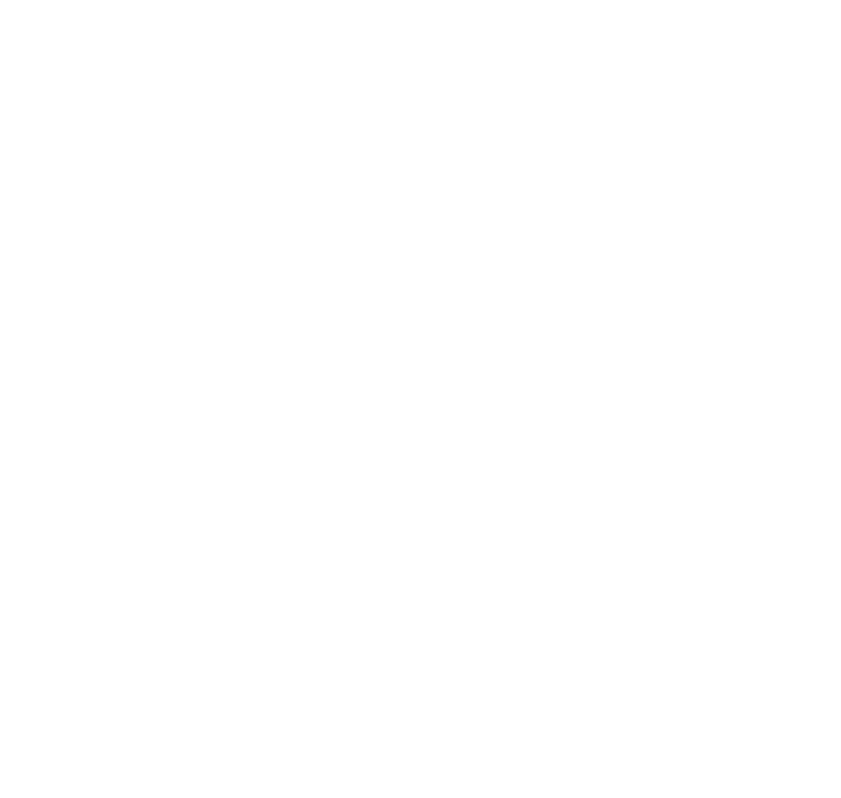
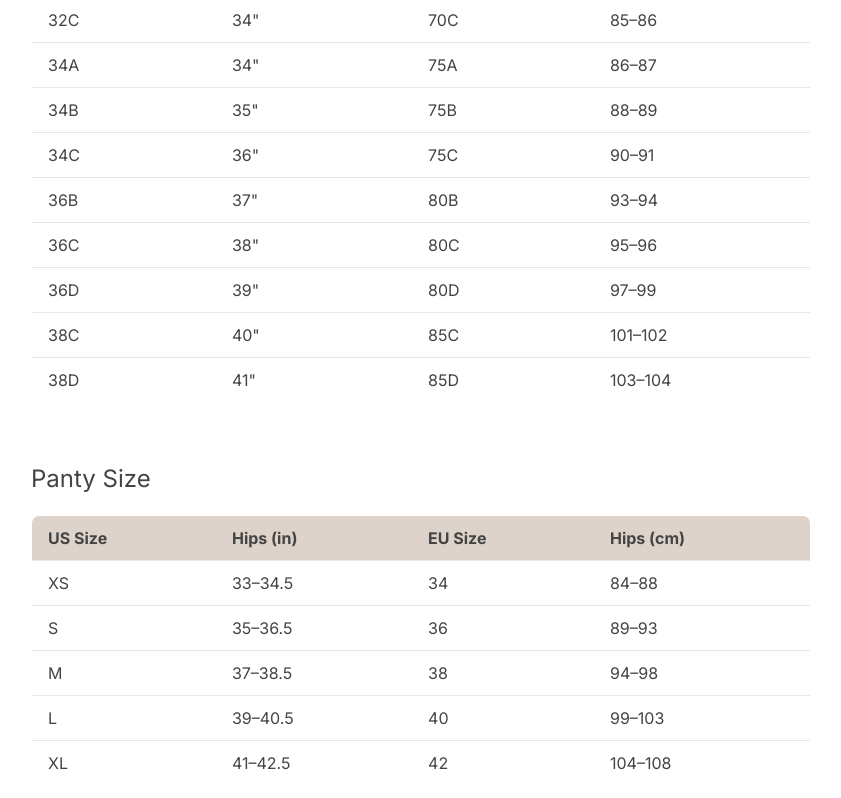
Before and after one commit to tatiana-anosova/essera, a Next.js app: page /size-guide in a window 1280 px wide. Shown: the part 362-1160 px from the top of the page, without its empty margins (9-850 px from the left). Before the commit the page ends 800 px from the top, so only its background shows below. Built offline with nearby package versions, Linux system fonts and the light colour scheme.

Commit message:
Add size guide page

```diff
--- a/src/app/contact/page.module.css
+++ b/src/app/contact/page.module.css
@@ -0,0 +1,4 @@
+.main {
+	max-width: 1200px;
+	margin: 0 auto 64px auto;
+}
--- a/src/app/contact/page.tsx
+++ b/src/app/contact/page.tsx
@@ -1,11 +1,11 @@
 import styles from "./page.module.css";
 import clsx from "clsx";
 
-export default function Terms() {
+export default function Contact() {
 	return (
 		<div className={clsx('page', styles.page)}>
 			<main className={styles.main}>
-
+				<h1>Contact</h1>
 			</main>
 		</div>
 	);
--- a/src/app/policy/page.module.css
+++ b/src/app/policy/page.module.css
@@ -4,7 +4,7 @@
 }
 
 .updated span {
-	color: var(--dusty-blush);
+	color: var(--muted-rose);
 }
 
 .subtitle {
--- a/src/app/policy/page.tsx
+++ b/src/app/policy/page.tsx
@@ -1,7 +1,7 @@
 import styles from "./page.module.css";
 import clsx from "clsx";
 
-export default function Terms() {
+export default function Policy() {
 	return (
 		<div className={clsx('page', styles.page)}>
 			<main className={styles.main}>
--- a/src/app/size-guide/page.module.css
+++ b/src/app/size-guide/page.module.css
@@ -0,0 +1,55 @@
+.main {
+	max-width: 1200px;
+	margin: 0 auto 64px auto;
+}
+
+.subtitle {
+	margin: 24px 0;
+	font-size: 24px;
+}
+
+.section {
+	width: 780px;
+	margin-bottom: 64px;
+}
+
+.table {
+	width: 100%;
+	border-collapse: collapse;
+	font-size: 16px;
+	border: 1px solid var(--pearl-gray);
+	border-radius: 8px;
+	overflow: hidden;
+}
+
+.table thead {
+	background-color: var(--misty-beige);
+}
+
+.table th,
+.table td {
+	padding: 14px 16px;
+	text-align: left;
+	border-bottom: 1px solid var(--pearl-gray);
+}
+
+.table th {
+	font-weight: 600;
+}
+
+.table tr:last-child td {
+	border-bottom: none;
+}
+
+@media (max-width: 600px) {
+	.table th,
+	.table td {
+		font-size: 14px;
+		padding: 10px 12px;
+	}
+
+	.title {
+		font-size: 32px;
+	}
+
+}
--- a/src/app/size-guide/page.tsx
+++ b/src/app/size-guide/page.tsx
@@ -1,12 +1,139 @@
 import styles from "./page.module.css";
 import clsx from "clsx";
 
-export default function Terms() {
+export default function SizeGuide() {
 	return (
 		<div className={clsx('page', styles.page)}>
 			<main className={styles.main}>
+				<h1>Size Guide</h1>
+				<section className={styles.section}>
+					<div className={clsx(styles.subtitle)}>Bra Size</div>
+					<table className={styles.table}>
+						<thead>
+						<tr>
+							<th>US Size</th>
+							<th>Bust (in)</th>
+							<th>EU Size</th>
+							<th>Bust (cm)</th>
+						</tr>
+						</thead>
+						<tbody>
+						<tr>
+							<td>32A</td>
+							<td>32"</td>
+							<td>70A</td>
+							<td>81–82</td>
+						</tr>
+						<tr>
+							<td>32B</td>
+							<td>33"</td>
+							<td>70B</td>
+							<td>83–84</td>
+						</tr>
+						<tr>
+							<td>32C</td>
+							<td>34"</td>
+							<td>70C</td>
+							<td>85–86</td>
+						</tr>
+						<tr>
+							<td>34A</td>
+							<td>34"</td>
+							<td>75A</td>
+							<td>86–87</td>
+						</tr>
+						<tr>
+							<td>34B</td>
+							<td>35"</td>
+							<td>75B</td>
+							<td>88–89</td>
+						</tr>
+						<tr>
+							<td>34C</td>
+							<td>36"</td>
+							<td>75C</td>
+							<td>90–91</td>
+						</tr>
+						<tr>
+							<td>36B</td>
+							<td>37"</td>
+							<td>80B</td>
+							<td>93–94</td>
+						</tr>
+						<tr>
+							<td>36C</td>
+							<td>38"</td>
+							<td>80C</td>
+							<td>95–96</td>
+						</tr>
+						<tr>
+							<td>36D</td>
+							<td>39"</td>
+							<td>80D</td>
+							<td>97–99</td>
+						</tr>
+						<tr>
+							<td>38C</td>
+							<td>40"</td>
+							<td>85C</td>
+							<td>101–102</td>
+						</tr>
+						<tr>
+							<td>38D</td>
+							<td>41"</td>
+							<td>85D</td>
+							<td>103–104</td>
+						</tr>
+						</tbody>
+					</table>
+				</section>
+				<section className={styles.section}>
+					<div className={clsx(styles.subtitle)}>Panty Size</div>
+					<table className={styles.table}>
+						<thead>
+						<tr>
+							<th>US Size</th>
+							<th>Hips (in)</th>
+							<th>EU Size</th>
+							<th>Hips (cm)</th>
+						</tr>
+						</thead>
+						<tbody>
+						<tr>
+							<td>XS</td>
+							<td>33–34.5</td>
+							<td>34</td>
+							<td>84–88</td>
+						</tr>
+						<tr>
+							<td>S</td>
+							<td>35–36.5</td>
+							<td>36</td>
+							<td>89–93</td>
+						</tr>
+						<tr>
+							<td>M</td>
+							<td>37–38.5</td>
+							<td>38</td>
+							<td>94–98</td>
+						</tr>
+						<tr>
+							<td>L</td>
+							<td>39–40.5</td>
+							<td>40</td>
+							<td>99–103</td>
+						</tr>
+						<tr>
+							<td>XL</td>
+							<td>41–42.5</td>
+							<td>42</td>
+							<td>104–108</td>
+						</tr>
+						</tbody>
+					</table>
+				</section>
+			</main>
 
-			</main>
 		</div>
 	);
 }
```
